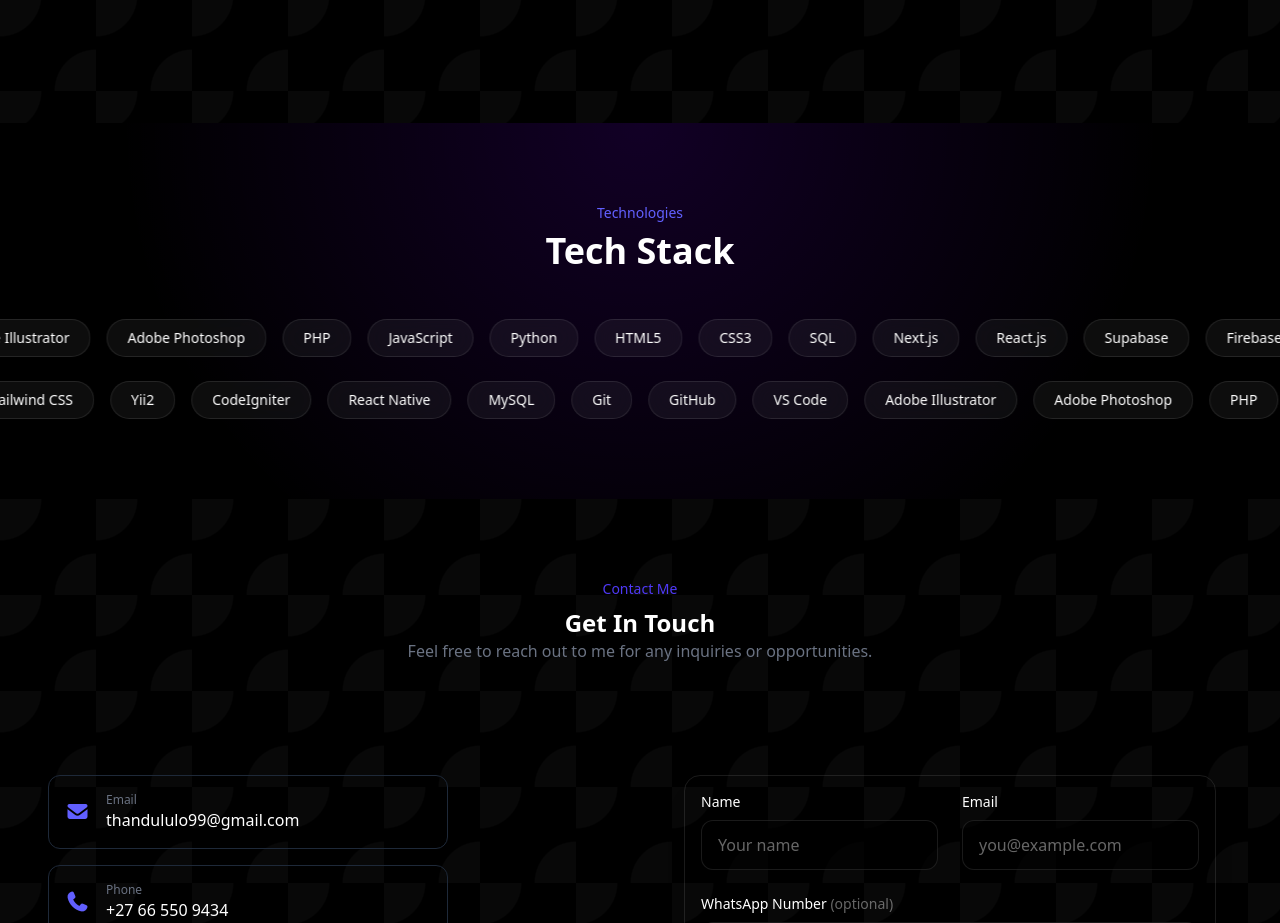
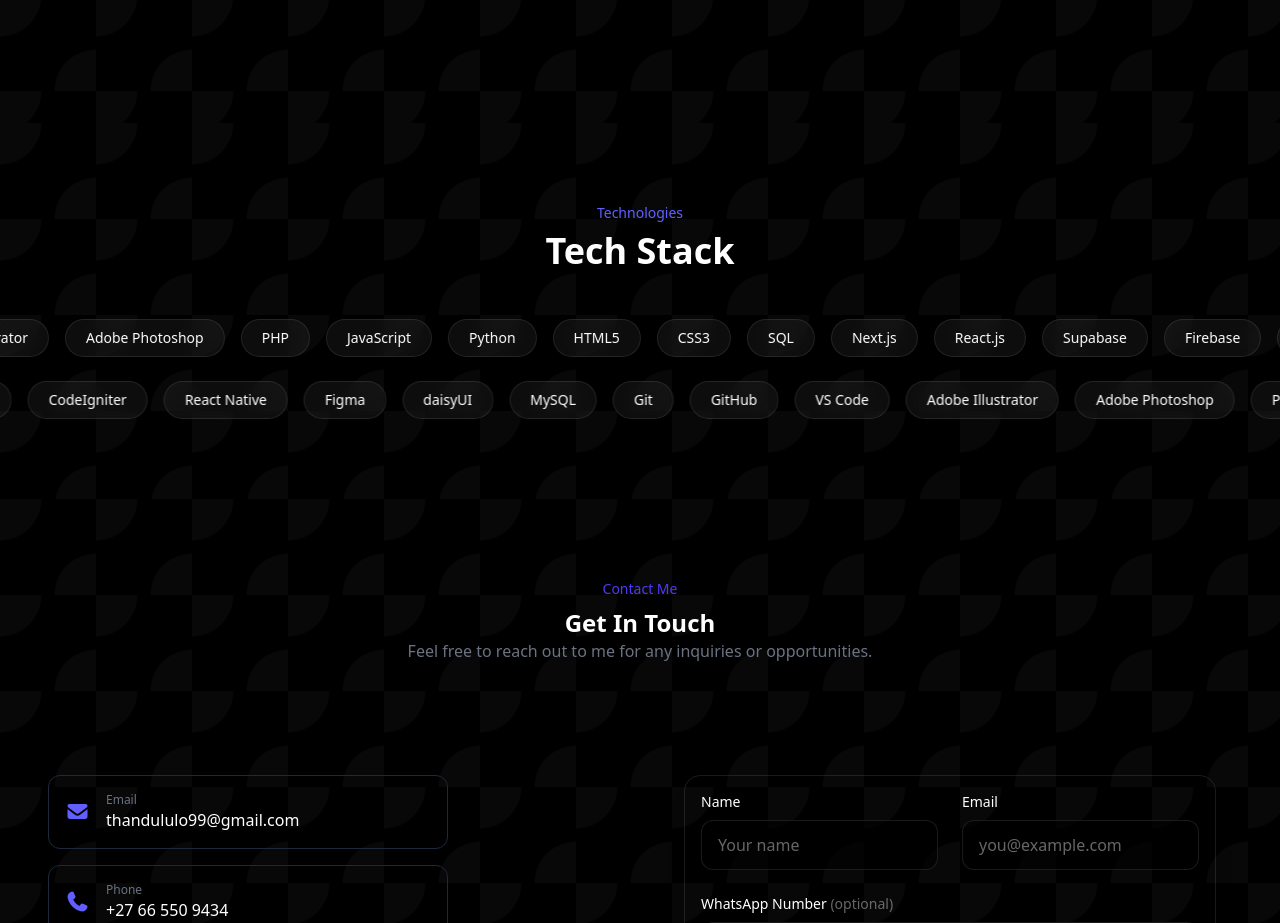
Before and after one commit to ThandululoNengovhela/my-portfolio, a Next.js app: page / in a window 1280 px wide. Shown: the part 1644-2567 px from the top of the page. Built offline with nearby package versions, Linux system fonts and the light colour scheme.

Commit message:
fixing tech stack

```diff
--- a/app/components/Slide.tsx
+++ b/app/components/Slide.tsx
@@ -24,6 +24,8 @@
   'Yii2',
   'CodeIgniter',
   'React Native',
+    'Figma',
+    'daisyUI',
 ]
 
 
@@ -65,7 +67,7 @@
           }
         `}</style>
 
-        <div className="relative overflow-hidden">
+        <div className="">
           <div
             className={`flex w-max gap-4 ${animation}`}
           >
@@ -87,7 +89,7 @@
 
     return (
     <section className="relative overflow-hidden py-20">
-      <div className="absolute inset-0 bg-[radial-gradient(circle_at_top,rgba(120,0,255,0.15),transparent_70%)]" />
+      <div className="absolute inset-0 bg-[radial-gradient(circle_at_top_left,#ffffff08_30%,transparent_31%),radial-gradient(circle_at_bottom_right,#ffffff08_30%,transparent_31%)] bg-size-[6em_6em]" />
 
       <div className="relative z-10 mx-auto max-w-7xl text-center">
         <p className="mb-2 text-sm text-indigo-500 font-medium">Technologies</p>
--- a/app/globals.css
+++ b/app/globals.css
@@ -21,4 +21,5 @@
 #contact {
   scroll-margin-top: 10px;
   scroll-padding-top: 80px;
+
 }
```
